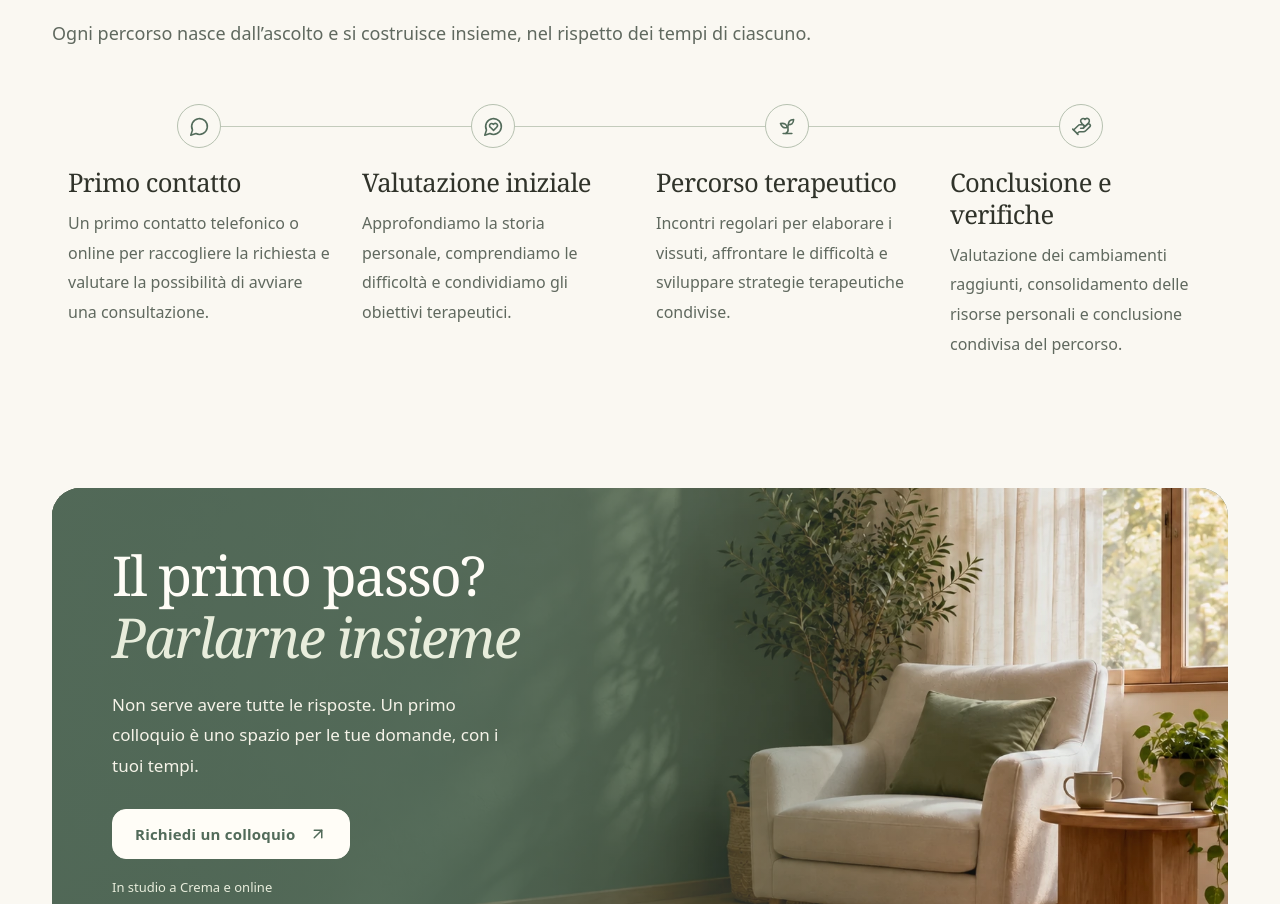
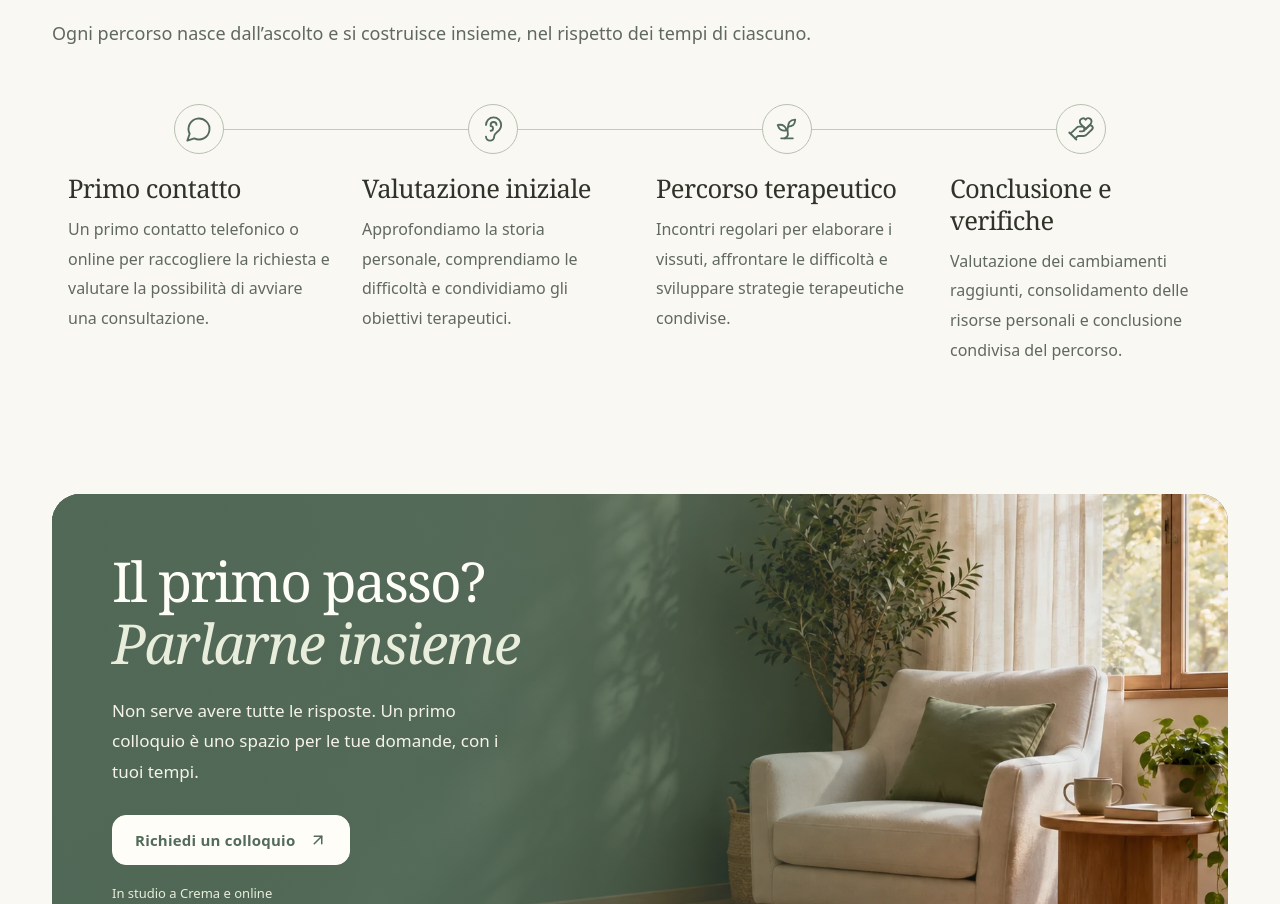
Before and after one commit to eppd/giulia-calzone, a Next.js app: page / in a window 1280 px wide. Shown: the part 2858-3762 px from the top of the page. Built offline with nearby package versions, Linux system fonts and the light colour scheme; a web font is replaced by a local one.

Commit message:
sistemazione icone messe + grandi

```diff
--- a/app/components/process-timeline.css
+++ b/app/components/process-timeline.css
@@ -13,11 +13,11 @@
 .process .process-heading{margin-bottom:54px}
 .process .process-heading>p:not(.eyebrow){max-width:920px;margin:22px 0 17px}
 .process .paths-timeline{position:relative;display:grid;grid-template-columns:repeat(4,minmax(0,1fr));gap:0}
-.process .paths-timeline::before{content:"";position:absolute;top:22px;left:12.5%;right:12.5%;height:1px;background:var(--line-strong);opacity:.8}
+.process .paths-timeline::before{content:"";position:absolute;top:25px;left:12.5%;right:12.5%;height:1px;background:var(--line-strong);opacity:.8}
 .process .path-phase{display:flex;flex-direction:column;gap:0;padding:0 16px}
 .process .path-phase:not(:last-child)::after{display:none}
-.process .path-phase-marker{position:relative;z-index:1;align-self:center;width:44px;height:44px;border:1px solid var(--line-strong);border-radius:50%;background:var(--paper);color:var(--sage-dark)}
-.process .path-phase-marker>svg{width:21px;height:21px;stroke-width:1.8}
+.process .path-phase-marker{position:relative;z-index:1;align-self:center;width:50px;height:50px;border:1px solid var(--line-strong);border-radius:50%;background:var(--paper);color:var(--sage-dark)}
+.process .path-phase-marker>svg{width:28px;height:28px;stroke-width:1.6}
 .process .path-phase h3{font-size:clamp(22px,2vw,26px);line-height:1.24;margin:19px 0 10px}
 .process .path-phase p{max-width:34ch}
 
@@ -35,10 +35,12 @@
   .process .process-heading{margin-bottom:34px}
   .process .process-heading>p:not(.eyebrow){margin-top:20px}
   .process .paths-timeline{grid-template-columns:1fr;gap:0}
-  .process .paths-timeline::before{display:block;top:22px;bottom:22px;left:21px;right:auto;width:1px;height:auto}
-  .process .path-phase{display:grid;grid-template-columns:44px minmax(0,1fr);column-gap:17px;padding:0 0 28px}
+  .process .paths-timeline::before{display:block;top:24px;bottom:24px;left:24px;right:auto;width:1px;height:auto}
+  .process .path-phase{display:grid;grid-template-columns:48px minmax(0,1fr);column-gap:17px;padding:0 0 28px}
   .process .path-phase:last-child{padding-bottom:0}
   .process .path-phase-marker{align-self:start}
+  .process .path-phase-marker{width:48px;height:48px}
+  .process .path-phase-marker>svg{width:26px;height:26px}
   .process .path-phase h3{font-size:25px;margin:3px 0 8px}
   .process .path-phase p{max-width:48ch}
 }
--- a/app/components/process-timeline.tsx
+++ b/app/components/process-timeline.tsx
@@ -1,7 +1,7 @@
 import "./process-timeline.css";
-import { HandHeart, MessageCircle, MessageCircleHeart, Sprout } from "lucide-react";
+import { Ear, HandHeart, MessageCircle, Sprout } from "lucide-react";
 
-const phaseIcons = [MessageCircle, MessageCircleHeart, Sprout, HandHeart] as const;
+const phaseIcons = [MessageCircle, Ear, Sprout, HandHeart] as const;
 
 type ProcessTimelineProps = {
   steps: readonly (readonly [title: string, description: string])[];
--- a/app/globals.css
+++ b/app/globals.css
@@ -140,5 +140,5 @@ h1 em,h2 em{color:var(--sage-soft)}
 @media (min-width: 761px) { .hero-copy { padding-left: 0; } }
 
 /* Larger icons within the original open layout below the homepage hero. */
-#home .hero-bottom .highlight>svg{width:34px;height:34px;flex:0 0 auto}
-@media(max-width:760px){#home .hero-bottom .highlight>svg{width:32px;height:32px}}
+#home .hero-bottom .highlight>svg{width:28px;height:28px;flex:0 0 auto}
+@media(max-width:760px){#home .hero-bottom .highlight>svg{width:26px;height:26px}}
```
Also changed, not shown: app/percorsi/paths.css (+7 -5 lines).
